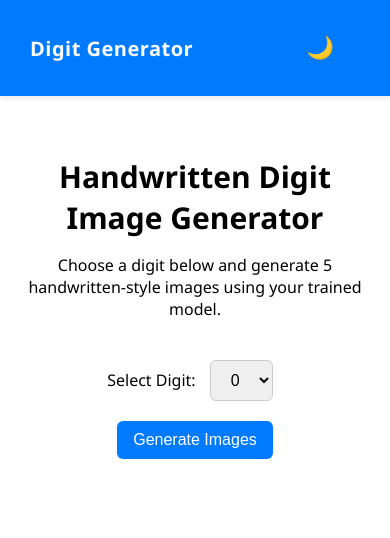
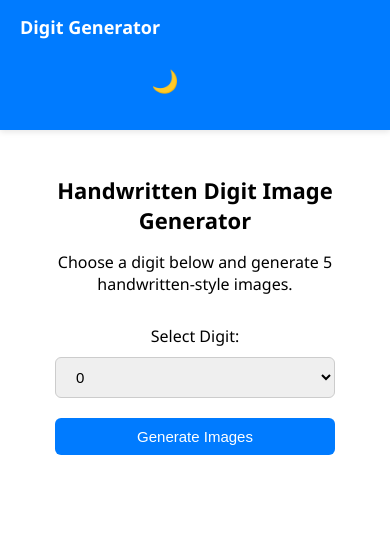
Before and after one commit to gentleakshit1/mnist-digit-generator, a Flask app: page / in a window 390 px wide. Shown: the top 538 px of the page. Run offline with Flask 3, Linux system fonts and the light colour scheme; parts of the project's set-up code (start-up, migrations or seed data) failed here and were passed over.

Commit message:
Updated UI

```diff
--- a/server.py
+++ b/server.py
@@ -1,58 +1,81 @@
+import os
+import gc
 import torch
 import torch.nn as nn
 from flask import Flask, request, jsonify, render_template
 from torchvision import transforms
-from PIL import Image
-import os
-from model import Generator  # use external model
+from model import Generator
 
 app = Flask(__name__, static_folder='static')
 
-# --- Model Setup ---
+# --- Device & Paths ---
 device = torch.device("cuda" if torch.cuda.is_available() else "cpu")
-
-# --- Load Generator ---
 z_dim = 100
 num_classes = 10
 img_shape = (1, 28, 28)
+generator_path = "generator.pth"
 
+# --- Load Generator (only once) ---
 generator = Generator(z_dim=z_dim, num_classes=num_classes, img_shape=img_shape).to(device)
-generator.load_state_dict(torch.load("generator.pth", map_location=device))
-generator.eval()
 
-# --- Image Generation Function ---
+try:
+    generator.load_state_dict(torch.load(generator_path, map_location=device))
+    generator.eval()
+    print("[INFO] Generator model loaded successfully.")
+except Exception as e:
+    print(f"[ERROR] Failed to load generator model: {e}")
+
+# --- Image Generation ---
 def generate_images(digit, n_images=5):
-    z = torch.randn(n_images, z_dim).to(device)
+    z = torch.randn(n_images, z_dim, dtype=torch.float32).to(device)
     labels = torch.full((n_images,), digit, dtype=torch.long).to(device)
 
     with torch.no_grad():
         fake_imgs = generator(z, labels)
         fake_imgs = (fake_imgs + 1) / 2  # Convert [-1, 1] to [0, 1]
 
+    # Create directory
+    output_dir = os.path.join("static", "generated")
+    os.makedirs(output_dir, exist_ok=True)
+
+    # Optional: Clear old images
+    for f in os.listdir(output_dir):
+        try:
+            os.remove(os.path.join(output_dir, f))
+        except Exception as e:
+            print(f"[WARN] Could not remove old file: {f} - {e}")
+
+    # Save new images
     paths = []
-    os.makedirs("static/generated", exist_ok=True)
-
-
-
     for i, img_tensor in enumerate(fake_imgs):
         img_pil = transforms.ToPILImage()(img_tensor.cpu())
-        path = f"static/generated/digit_{digit}_{i}.png"
+        filename = f"digit_{digit}_{i}.png"
+        path = os.path.join(output_dir, filename)
         img_pil.save(path)
-        paths.append(f"/static/generated/digit_{digit}_{i}.png")
+        paths.append(f"/static/generated/{filename}")
 
+    # Clean up
+    del fake_imgs, z, labels
+    gc.collect()
+    if torch.cuda.is_available():
+        torch.cuda.empty_cache()
 
     return paths
 
-# --- Flask Routes ---
+# --- Routes ---
 @app.route("/")
 def index():
     return render_template("index.html")
 
 @app.route("/generate", methods=["POST"])
 def generate():
-    digit = int(request.json["digit"])
-    image_paths = generate_images(digit)
-    return jsonify({"images": image_paths})
+    try:
+        digit = int(request.json["digit"])
+        image_paths = generate_images(digit)
+        return jsonify({"images": image_paths})
+    except Exception as e:
+        return jsonify({"error": str(e)}), 500
 
+# --- Local Development Only ---
 if __name__ == "__main__":
-    app.run(debug=True)
+    app.run(host="0.0.0.0", port=5000, debug=True)
--- a/templates/index.html
+++ b/templates/index.html
@@ -1,25 +1,31 @@
 <!DOCTYPE html>
 <html lang="en">
+
 <head>
     <meta charset="UTF-8">
+    <meta name="viewport" content="width=device-width, initial-scale=1.0">
     <title>Handwritten Digit Generator</title>
     <style>
         :root {
             --bg-color: #ffffff;
             --text-color: #000000;
-            --btn-bg: #007bff;
             --btn-text: #ffffff;
             --card-bg: #f0f0f0;
             --img-border: #ccc;
+            --navbar-bg: #007bff;
         }
 
         [data-theme="dark"] {
             --bg-color: #121212;
             --text-color: #ffffff;
-            --btn-bg: #444;
             --btn-text: #ffffff;
             --card-bg: #1e1e1e;
             --img-border: #555;
+            --navbar-bg: #007bff;
+        }
+
+        * {
+            box-sizing: border-box;
         }
 
         body {
@@ -32,19 +38,18 @@
         }
 
         nav {
-            background-color: var(--btn-bg);
+            background-color: var(--navbar-bg);
             color: var(--btn-text);
-            padding: 15px 30px;
+            padding: 15px 20px;
             display: flex;
             justify-content: space-between;
             align-items: center;
             font-weight: bold;
-            box-shadow: 0 2px 6px rgba(0,0,0,0.1);
+            box-shadow: 0 2px 6px rgba(0, 0, 0, 0.1);
         }
 
         .nav-left {
             font-size: 20px;
-            letter-spacing: 0.5px;
         }
 
         .theme-toggle {
@@ -66,7 +71,7 @@
         }
 
         h1 {
-            font-size: 30px;
+            font-size: 26px;
             margin-bottom: 10px;
         }
 
@@ -75,16 +80,23 @@
             margin-bottom: 30px;
         }
 
-        select, button {
+        label,
+        select,
+        button {
             font-size: 16px;
+            margin: 10px 5px;
+        }
+
+        select,
+        button {
             padding: 10px 16px;
-            margin: 10px;
             border-radius: 6px;
             border: 1px solid #ccc;
         }
 
         button {
-            background-color: var(--btn-bg);
+            background-color: #007bff;
+            /* Fixed blue color */
             color: var(--btn-text);
             border: none;
             cursor: pointer;
@@ -116,7 +128,7 @@
             border-radius: 10px;
             border: 2px solid var(--img-border);
             background-color: var(--card-bg);
-            box-shadow: 0 4px 12px rgba(0,0,0,0.08);
+            box-shadow: 0 4px 12px rgba(0, 0, 0, 0.08);
             opacity: 0;
             transform: scale(0.9);
             transition: all 0.5s ease-in-out;
@@ -126,8 +138,46 @@
             opacity: 1;
             transform: scale(1);
         }
+
+        @media (max-width: 600px) {
+            nav {
+                flex-direction: column;
+                align-items: flex-start;
+                gap: 10px;
+            }
+
+            .nav-left {
+                font-size: 18px;
+            }
+
+            main {
+                padding: 30px 15px;
+            }
+
+            h1 {
+                font-size: 22px;
+            }
+
+            .image-container {
+                gap: 14px;
+            }
+
+            .image-container img {
+                width: 72px;
+                height: 72px;
+            }
+
+            select,
+            button {
+                font-size: 15px;
+                width: 100%;
+                max-width: 280px;
+            }
+        }
     </style>
+
 </head>
+
 <body data-theme="light">
 
     <nav>
@@ -137,7 +187,7 @@
 
     <main>
         <h1>Handwritten Digit Image Generator</h1>
-        <p>Choose a digit below and generate 5 handwritten-style images using your trained model.</p>
+        <p>Choose a digit below and generate 5 handwritten-style images.</p>
 
         <label for="digit">Select Digit:</label>
         <select id="digit">
@@ -151,7 +201,6 @@
         <button onclick="generateImages()">Generate Images</button>
 
         <div class="loader" id="loader">Generating images...</div>
-
         <div class="image-container" id="images"></div>
     </main>
 
@@ -189,7 +238,7 @@
                     const img = document.createElement("img");
                     img.src = url;
                     container.appendChild(img);
-                    setTimeout(() => img.classList.add("show"), 50); // Animate appearance
+                    setTimeout(() => img.classList.add("show"), 50);
                 });
             } catch (error) {
                 loader.style.display = "none";
@@ -198,4 +247,5 @@
         }
     </script>
 </body>
+
 </html>
```
Also changed, not shown: static/generated/digit_3_0.png (added), static/generated/digit_3_1.png (added), static/generated/digit_3_2.png (added), static/generated/digit_3_3.png (added), static/generated/digit_3_4.png (added), static/generated/digit_9_0.png (deleted), static/generated/digit_9_1.png (deleted), static/generated/digit_9_2.png (deleted), static/generated/digit_9_3.png (deleted), static/generated/digit_9_4.png (deleted), 1 other file.
